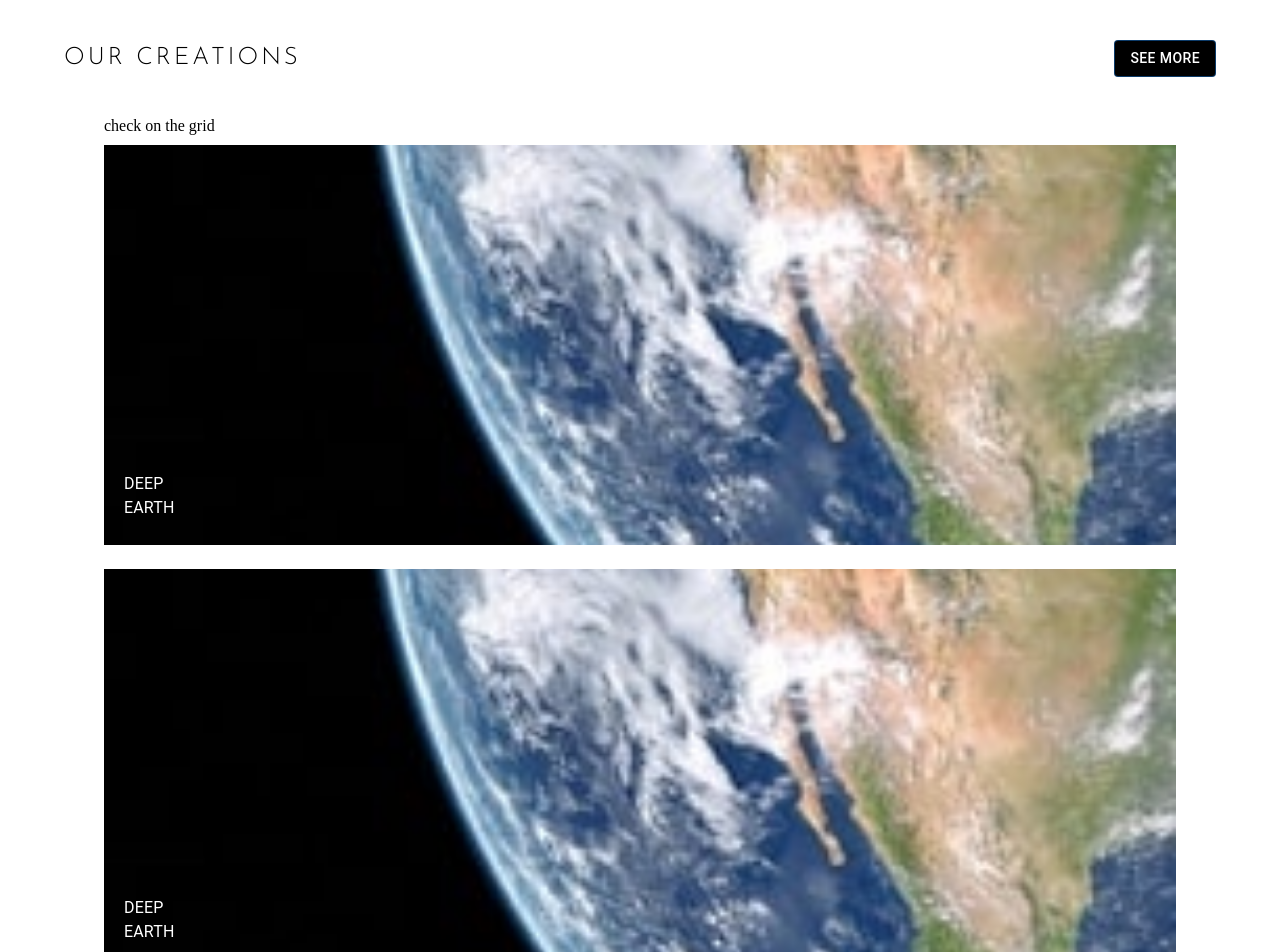
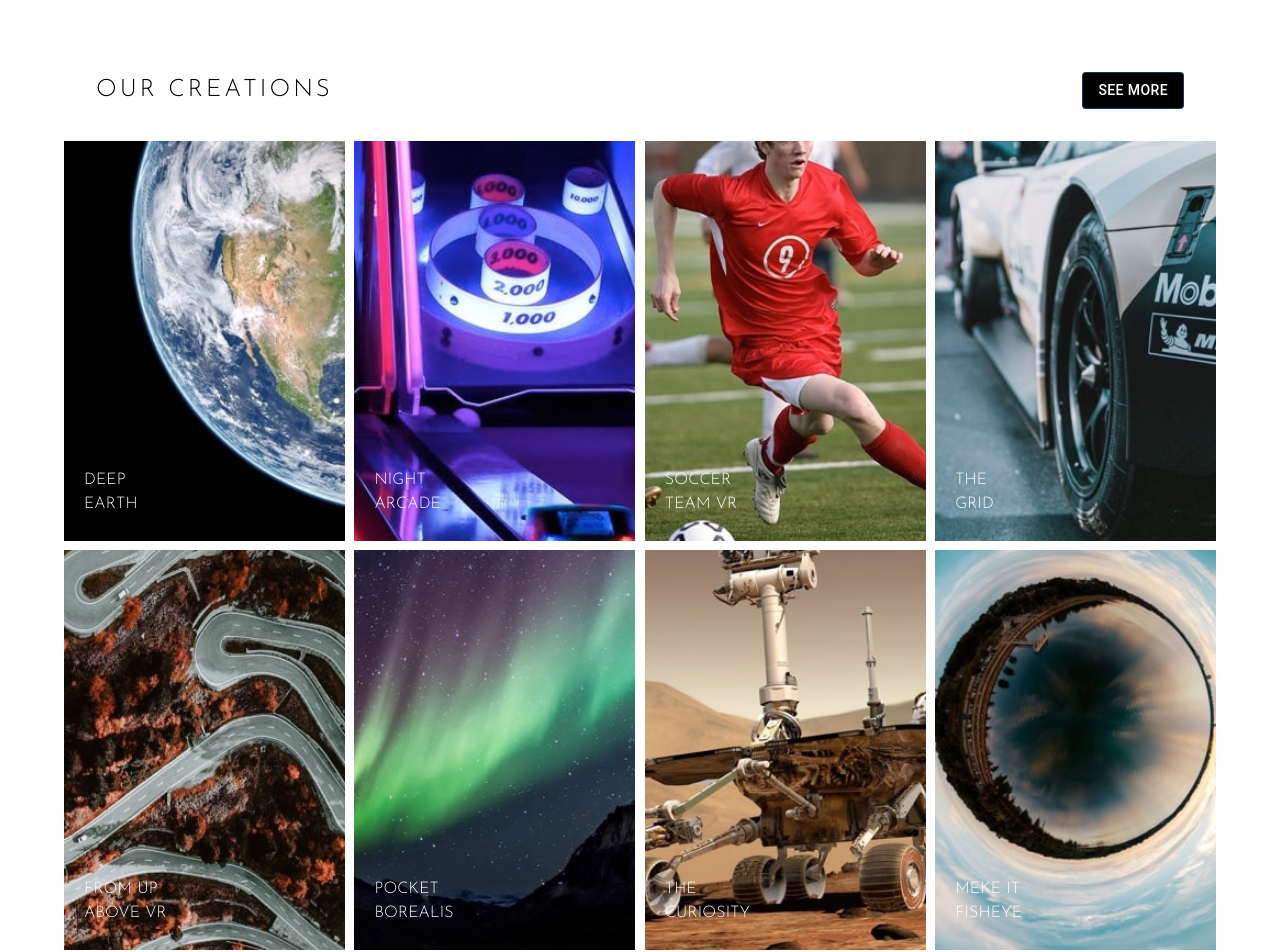
Before and after one commit to meyoh-23/loop-studio-React, a React (Create React App) app: page / in a window 1280 px wide. Shown: the part 1200-2152 px from the top of the page. Built offline with nearby package versions, Linux system fonts and the light colour scheme.

Commit message:
completed about

```diff
--- a/src/components/Products.jsx
+++ b/src/components/Products.jsx
@@ -1,9 +1,24 @@
-import { Box, Button, Container, Typography } from '@mui/material';
+import { Box, Button, Container, Grid, Typography } from '@mui/material';
 import React from 'react';
 
 import mobileProject1 from './assets/mobile/image-deep-earth.jpg';
+import mobileProject2 from './assets/mobile/image-night-arcade.jpg';
+import mobileProject3 from './assets/mobile/image-soccer-team.jpg';
+import mobileProject4 from './assets/mobile/image-grid.jpg';
+import mobileProject5 from './assets/mobile/image-from-above.jpg';
+import mobileProject6 from './assets/mobile/image-pocket-borealis.jpg';
+import mobileProject7 from './assets/mobile/image-curiosity.jpg';
+import mobileProject8 from './assets/mobile/image-fisheye.jpg';
+
 
 import desktopProject1 from './assets/desktop/image-deep-earth.jpg';
+import desktopProject2 from './assets/desktop/image-night-arcade.jpg';
+import desktopProject3 from './assets/desktop/image-soccer-team.jpg';
+import desktopProject4 from './assets/desktop/image-grid.jpg';
+import desktopProject5 from './assets/desktop/image-from-above.jpg';
+import desktopProject6 from './assets/desktop/image-pocket-borealis.jpg';
+import desktopProject7 from './assets/desktop/image-curiosity.jpg';
+import desktopProject8 from './assets/desktop/image-fisheye.jpg';
 
 const Products = () => {
     return (
@@ -13,6 +28,7 @@ const Products = () => {
             display: "flex",
             flexDirection: "column",
             marginBottom: "3rem",
+            paddingBottom: "1.8rem",
         }}
         >
             <Box
@@ -24,6 +40,7 @@ const Products = () => {
                 justifyContent: {
                     xs: "flex-start",
                     sm: "space-between",
+                    margin: "2rem",
                 },
             }}
             >
@@ -57,15 +74,15 @@ const Products = () => {
                     </Button>
                 </Box>
             </Box>
-            <Box
-            sx={{
-                margin: "2.5rem",
-                display: "grid",
-                gridTemplateRows: 4,
-                gap: "1.5rem",
-            }}
+            <Grid
+            container
+            spacing={1.2}
             >
-                check on the grid
+                <Grid
+                item
+                xs={12}
+                sm={3}
+                >
                     <Box
                 sx={{
                     height: {
@@ -90,11 +107,18 @@ const Products = () => {
                         bottom: "25px",
                         textTransform: "uppercase",
                         color: "hsl(0, 0%, 100%)",
+                        fontFamily:"'Josefin Sans', sans-serif",
                     }}
                     >
                         deep <br/> earth
                     </Typography>
                 </Box>
+                </Grid>
+                <Grid
+                item
+                xs={12}
+                sm={3}
+                >
                     <Box
                 sx={{
                     height: {
@@ -103,8 +127,8 @@ const Products = () => {
                     },
                     width: "auto",
                     backgroundImage: {
-                        xs: `url(${mobileProject1})`,
-                        sm: `url(${desktopProject1})`,
+                        xs: `url(${mobileProject2})`,
+                        sm: `url(${desktopProject2})`,
                     },
                     backgroundPosition: "center",
                     backgroundRepeat: "no-repeat",
@@ -119,11 +143,18 @@ const Products = () => {
                         bottom: "25px",
                         textTransform: "uppercase",
                         color: "hsl(0, 0%, 100%)",
+                        fontFamily:"'Josefin Sans', sans-serif",
                     }}
                     >
-                        deep <br/> earth
+                        night <br/> arcade
                     </Typography>
                 </Box>
+                </Grid>
+                <Grid
+                item
+                xs={12}
+                sm={3}
+                >
                     <Box
                 sx={{
                     height: {
@@ -132,8 +163,8 @@ const Products = () => {
                     },
                     width: "auto",
                     backgroundImage: {
-                        xs: `url(${mobileProject1})`,
-                        sm: `url(${desktopProject1})`,
+                        xs: `url(${mobileProject3})`,
+                        sm: `url(${desktopProject3})`,
                     },
                     backgroundPosition: "center",
                     backgroundRepeat: "no-repeat",
@@ -148,11 +179,18 @@ const Products = () => {
                         bottom: "25px",
                         textTransform: "uppercase",
                         color: "hsl(0, 0%, 100%)",
+                        fontFamily:"'Josefin Sans', sans-serif",
                     }}
                     >
-                        deep <br/> earth
+                        soccer <br/> team vr
                     </Typography>
                 </Box>
+                </Grid>
+                <Grid
+                item
+                xs={12}
+                sm={3}
+                >
                     <Box
                 sx={{
                     height: {
@@ -161,8 +199,8 @@ const Products = () => {
                     },
                     width: "auto",
                     backgroundImage: {
-                        xs: `url(${mobileProject1})`,
-                        sm: `url(${desktopProject1})`,
+                        xs: `url(${mobileProject4})`,
+                        sm: `url(${desktopProject4})`,
                     },
                     backgroundPosition: "center",
                     backgroundRepeat: "no-repeat",
@@ -177,11 +215,18 @@ const Products = () => {
                         bottom: "25px",
                         textTransform: "uppercase",
                         color: "hsl(0, 0%, 100%)",
+                        fontFamily:"'Josefin Sans', sans-serif",
                     }}
                     >
-                        deep <br/> earth
+                        the <br/> grid
                     </Typography>
                 </Box>
+                </Grid>
+                <Grid
+                item
+                xs={12}
+                sm={3}
+                >
                     <Box
                 sx={{
                     height: {
@@ -190,8 +235,8 @@ const Products = () => {
                     },
                     width: "auto",
                     backgroundImage: {
-                        xs: `url(${mobileProject1})`,
-                        sm: `url(${desktopProject1})`,
+                        xs: `url(${mobileProject5})`,
+                        sm: `url(${desktopProject5})`,
                     },
                     backgroundPosition: "center",
                     backgroundRepeat: "no-repeat",
@@ -206,11 +251,18 @@ const Products = () => {
                         bottom: "25px",
                         textTransform: "uppercase",
                         color: "hsl(0, 0%, 100%)",
+                        fontFamily:"'Josefin Sans', sans-serif",
                     }}
                     >
-                        deep <br/> earth
+                        from up <br/> above vr
                     </Typography>
                 </Box>
+                </Grid>
+                <Grid
+                item
+                xs={12}
+                sm={3}
+                >
                     <Box
                 sx={{
                     height: {
@@ -219,8 +271,8 @@ const Products = () => {
                     },
                     width: "auto",
                     backgroundImage: {
-                        xs: `url(${mobileProject1})`,
-                        sm: `url(${desktopProject1})`,
+                        xs: `url(${mobileProject6})`,
+                        sm: `url(${desktopProject6})`,
                     },
                     backgroundPosition: "center",
                     backgroundRepeat: "no-repeat",
@@ -235,11 +287,18 @@ const Products = () => {
                         bottom: "25px",
                         textTransform: "uppercase",
                         color: "hsl(0, 0%, 100%)",
+                        fontFamily:"'Josefin Sans', sans-serif",
                     }}
                     >
-                        deep <br/> earth
+                        pocket <br/> borealis
                     </Typography>
                 </Box>
+                </Grid>
+                <Grid
+                item
+                xs={12}
+                sm={3}
+                >
                     <Box
                 sx={{
                     height: {
@@ -248,8 +307,8 @@ const Products = () => {
                     },
                     width: "auto",
                     backgroundImage: {
-                        xs: `url(${mobileProject1})`,
-                        sm: `url(${desktopProject1})`,
+                        xs: `url(${mobileProject7})`,
+                        sm: `url(${desktopProject7})`,
                     },
                     backgroundPosition: "center",
                     backgroundRepeat: "no-repeat",
@@ -264,18 +323,57 @@ const Products = () => {
                         bottom: "25px",
                         textTransform: "uppercase",
                         color: "hsl(0, 0%, 100%)",
+                        fontFamily:"'Josefin Sans', sans-serif",
                     }}
                     >
-                        deep <br/> earth
+                        the <br/> curiosity
                     </Typography>
                 </Box>
+                </Grid>
+                <Grid
+                item
+                xs={12}
+                sm={3}
+                >
+                    <Box
+                sx={{
+                    height: {
+                        xs: "200px",
+                        sm: "400px",
+                    },
+                    width: "auto",
+                    backgroundImage: {
+                        xs: `url(${mobileProject8})`,
+                        sm: `url(${desktopProject8})`,
+                    },
+                    backgroundPosition: "center",
+                    backgroundRepeat: "no-repeat",
+                    backgroundSize: "cover",
+                    position: "relative",
+                }}
+                >
+                    <Typography
+                    sx={{
+                        position: "absolute",
+                        fontFamily:"'Josefin Sans', sans-serif",
+                        left: "20px",
+                        bottom: "25px",
+                        textTransform: "uppercase",
+                        color: "hsl(0, 0%, 100%)",
+                    }}
+                    >
+                        meke it <br/> fisheye
+                    </Typography>
                 </Box>
+                </Grid>
+            </Grid>
             <Box
                 sx={{
                     display: {
                         xs: "flex",
                         sm: "none",
                     },
+                    marginTop: "2rem",
                 }}
                 >
                     <Button
```
Lines whose indentation alone changed are shown as unchanged.
